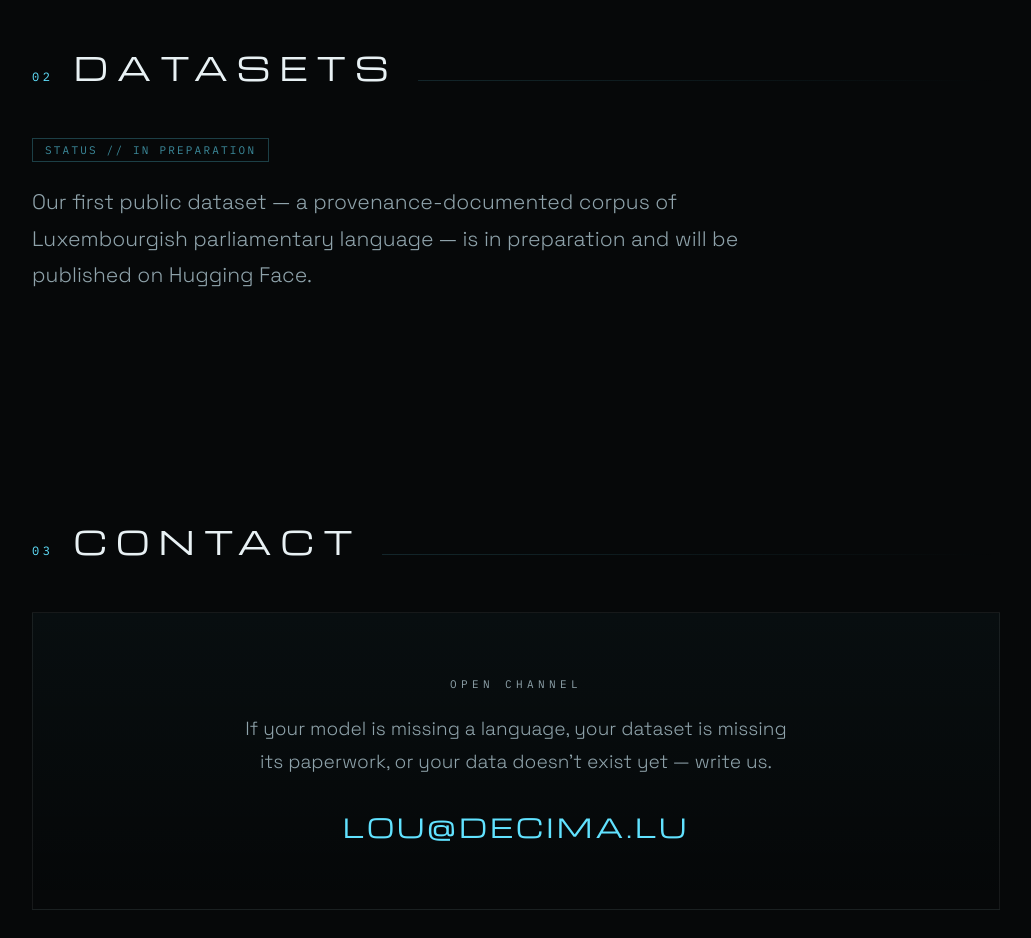
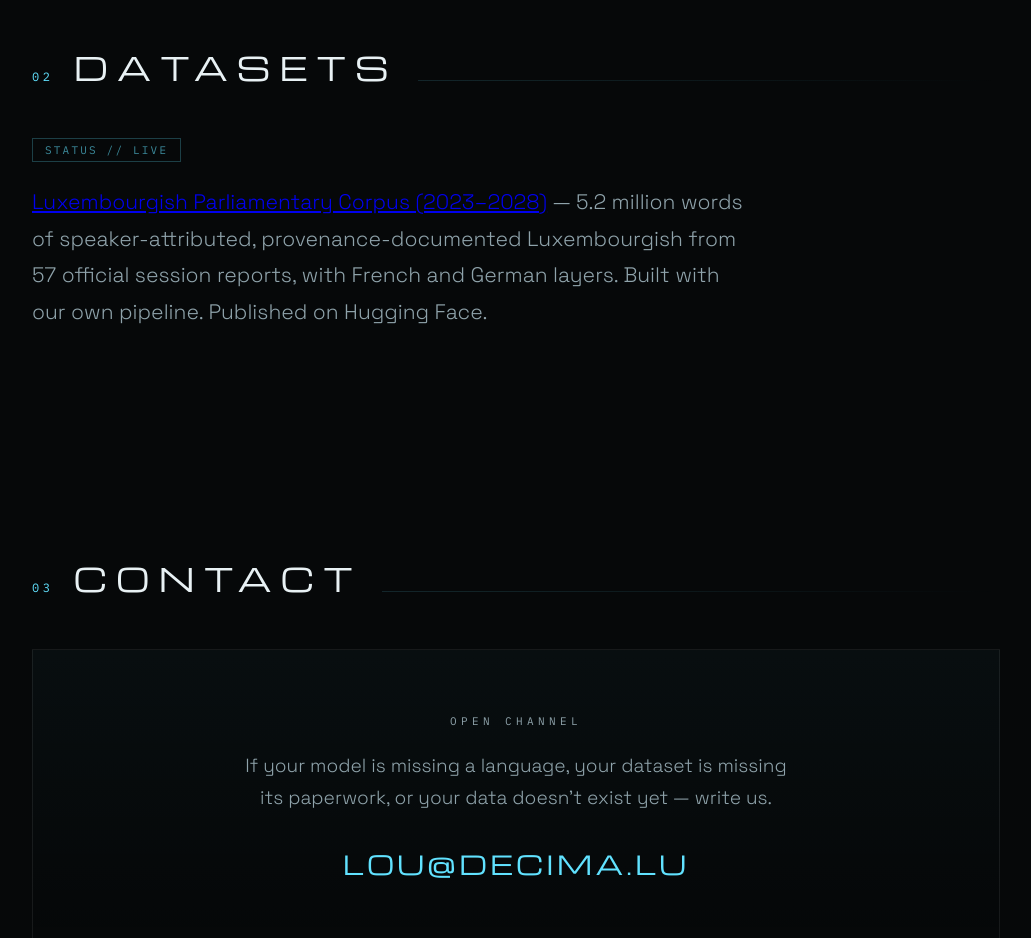
Before and after one commit to Decima-Data/site, a plain HTML site: page index.html in a window 1280 px wide. Shown: the part 1540-2478 px from the top of the page, without its empty margins (124-1155 px from the left). Drawn offline with nearby package versions, Linux system fonts and the light colour scheme.

Commit message:
Change dataset status to 'LIVE' and update description
Updated status from 'IN PREPARATION' to 'LIVE' and revised dataset description.

```diff
--- a/index.html
+++ b/index.html
@@ -524,10 +524,12 @@
       <h2 class="section-title">DATASETS</h2>
       <span class="rule"></span>
     </div>
-    <span class="status-mark">STATUS // IN PREPARATION</span>
+    <span class="status-mark">STATUS // LIVE</span>
     <p class="lead">
-      Our first public dataset — a provenance-documented corpus of Luxembourgish
-      parliamentary language — is in preparation and will be published on Hugging Face.
+      <a href="https://huggingface.co/datasets/Lou-Decima/luxembourgish-parliamentary-corpus">Luxembourgish Parliamentary Corpus (2023–2028)</a> —
+      5.2 million words of speaker-attributed, provenance-documented Luxembourgish
+      from 57 official session reports, with French and German layers.
+      Built with our own pipeline. Published on Hugging Face.
     </p>
   </section>
 
```
